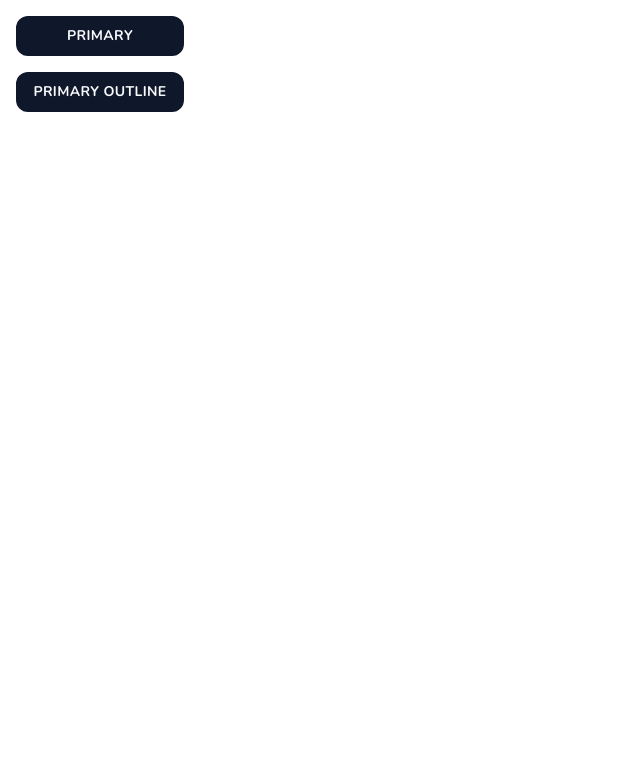
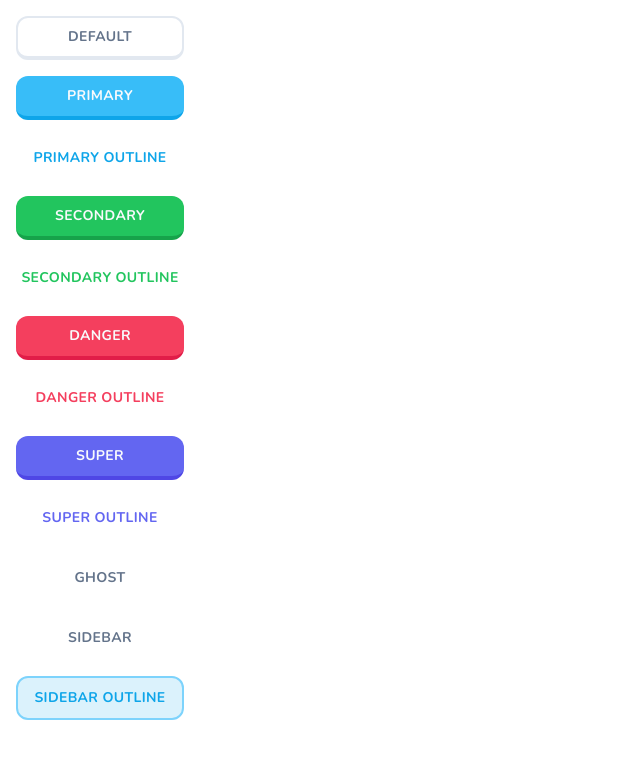
Before and after one commit to Angiegru/dla, a Next.js app: page /buttons in a window 1280 px wide. Shown: the top 758 px of the page, without its empty margins (0-640 px from the left). Built offline with nearby package versions, Linux system fonts and the light colour scheme.

Commit message:
button component set created including changed default variant and 11 other variants

```diff
--- a/app/buttons/page.tsx
+++ b/app/buttons/page.tsx
@@ -2,8 +2,42 @@ import { Button } from "@/components/ui/button";
 const ButtonsPage = () => {
     return (
         <div className="p-4 space-y-4 flex flex-col max-w-[200px]">
-            <Button>Primary</Button>
-            <Button>Primary Outline</Button>
+            <Button>
+                Default
+            </Button>
+            <Button variant="primary">
+                Primary
+            </Button>
+            <Button variant="primaryOutline">
+                Primary Outline
+            </Button>
+            <Button variant="secondary">
+               Secondary
+            </Button>
+            <Button variant="secondaryOutline">
+                Secondary Outline
+            </Button>
+            <Button variant="danger">
+               Danger
+            </Button>
+            <Button variant="dangerOutline">
+                Danger Outline
+            </Button>
+            <Button variant="super">
+               Super
+            </Button>
+            <Button variant="superOutline">
+                Super Outline
+            </Button>
+            <Button variant="ghost">
+                Ghost
+            </Button>
+            <Button variant="sidebar">
+                Sidebar
+            </Button>
+            <Button variant="sidebarOutline">
+                Sidebar Outline
+            </Button>
         </div>
     );
 };
--- a/components/ui/button.tsx
+++ b/components/ui/button.tsx
@@ -9,21 +9,25 @@ const buttonVariants = cva(
   {
     variants: {
       variant: {
-        default: "bg-primary text-primary-foreground hover:bg-primary/90",
-        destructive:
-          "bg-destructive text-destructive-foreground hover:bg-destructive/90",
-        outline:
-          "border border-input bg-background hover:bg-accent hover:text-accent-foreground",
-        secondary:
-          "bg-secondary text-secondary-foreground hover:bg-secondary/80",
-        ghost: "hover:bg-accent hover:text-accent-foreground",
-        link: "text-primary underline-offset-4 hover:underline",
+        default: "bg-white text-black border-slate-200 border-2 border-b-4 active:border-b-2 hover:bg-slate-100 text-slate-500",
+        primary: "bg-sky-400 text-primary-foreground hover:bg-sky-400/90 border-sky-500 border-b-4 active:border-b-0",
+        primaryOutline: "bg-white text-sky-500 hover:bg-slate-100",
+        secondary: "bg-green-500 text-primary-foreground hover:bg-green-500/90 border-green-600 border-b-4 active:border-b-0",
+        secondaryOutline: "bg-white text-green-500 hover:bg-slate-100",
+        danger: "bg-rose-500 text-primary-foreground hover:bg-rose-500/90 border-rose-600 border-b-4 active:border-b-0",
+        dangerOutline: "bg-white text-rose-500 hover:bg-slate-100",
+        super: "bg-indigo-500 text-primary-foreground hover:bg-indigo-500/90 border-indigo-600 border-b-4 active:border-b-0",
+        superOutline: "bg-white text-indigo-500 hover:bg-slate-100",
+        ghost: "bg-transparent text-slate-500 border-transparent border-0 hover:bg-slate-100",
+        sidebar: "bg-transparent text-slate-500 border-2 border-transparent hover:bg-slate-100 transition-none",
+        sidebarOutline: "bg-sky-500/15 text-sky-500 border-sky-300 border-2 hover:bg-sky-500/20 transition none",
       },
       size: {
-        default: "h-10 px-4 py-2",
-        sm: "h-9 rounded-md px-3",
-        lg: "h-11 rounded-md px-8",
+        default: "h-11 px-4 py-2",
+        sm: "h-9 px-3",
+        lg: "h-11 px-8",
         icon: "h-10 w-10",
+        rounded: "rounded-full"
       },
     },
     defaultVariants: {
```
